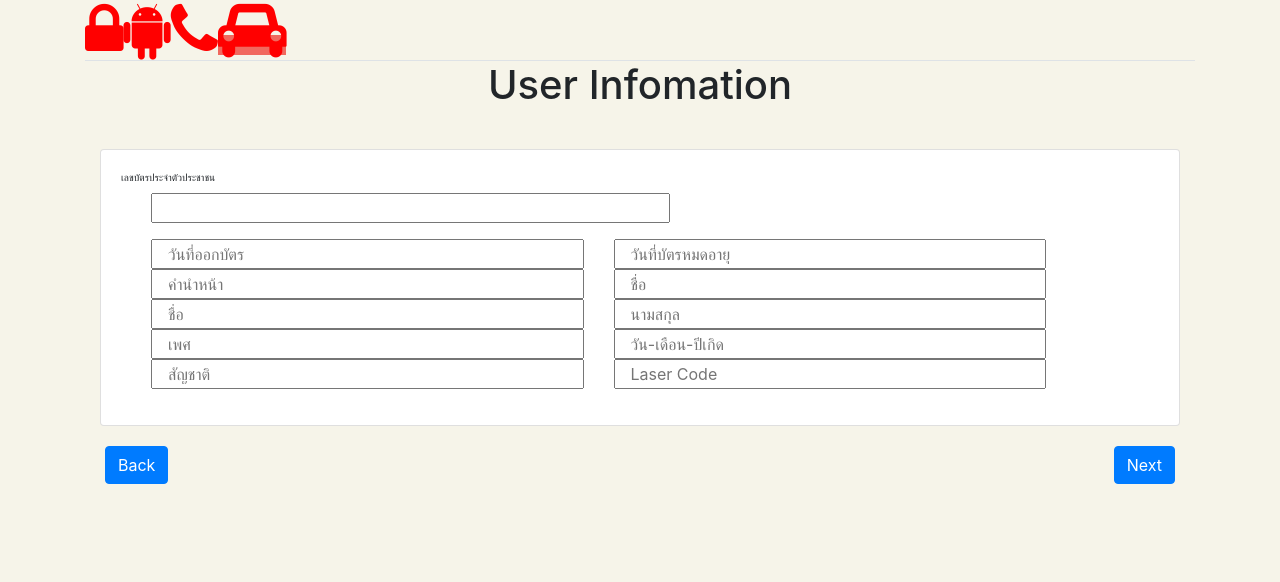
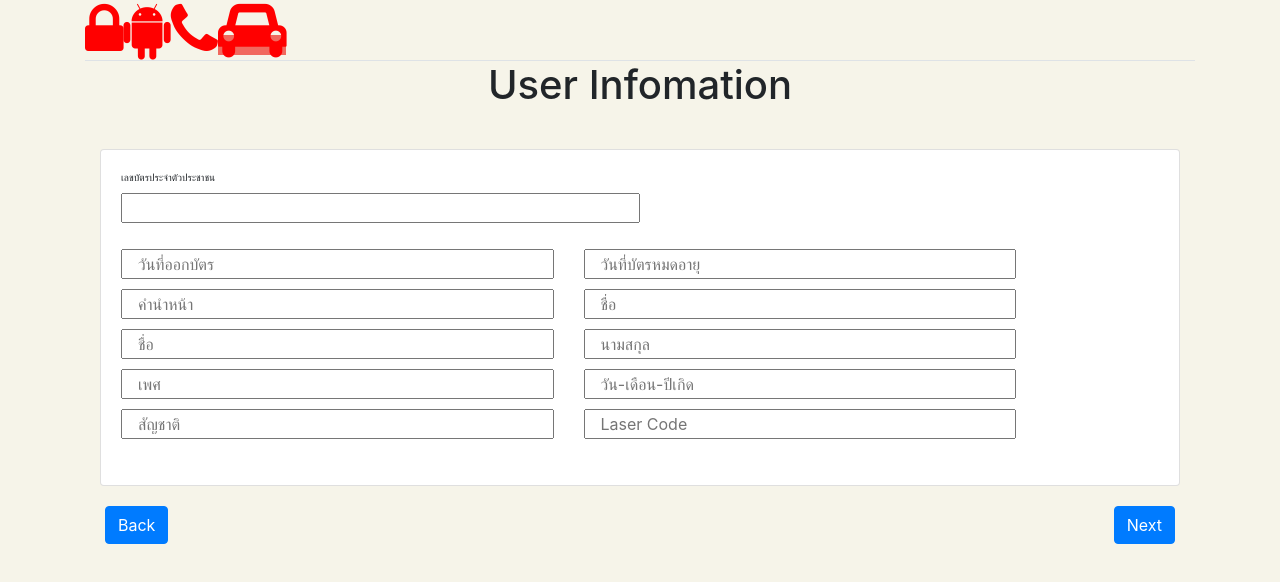
Before and after one commit to vorrawut/angular6-wizard-step, an Angular app: page /user-info in a window 1280 px wide. Shown: the top 582 px of the page. Built offline with nearby package versions, Linux system fonts and the light colour scheme.

Commit message:
change html of user-info

```diff
--- a/src/app/components/user-info/user-info.component.html
+++ b/src/app/components/user-info/user-info.component.html
@@ -5,20 +5,20 @@
       <form action="" class="form">
         <div class="form-group group-national-id">
           <label id="label-national-id" for="">เลขบัตรประจำตัวประชาชน</label>
-          <input id="input-national-id" class="col-sm-6" type="text">
+          <input id="input-national-id" class="col-sm-8 col-lg-6" type="text">
         </div>
 
         <div class="form-group">
-          <input class="col-sm-6 col-lg-5" type="text" placeholder="วันที่ออกบัตร">
-          <input class="col-sm-6 col-lg-5" type="text" placeholder="วันที่บัตรหมดอายุ">
-          <input class="col-sm-6 col-lg-5" type="text" placeholder="คำนำหน้า">
-          <input class="col-sm-6 col-lg-5" type="text" placeholder="ชื่อ">
-          <input id="input-national-id" class="col-sm-6 col-lg-5" type="text" placeholder="ชื่อ">
-          <input id="input-national-id" class="col-sm-6 col-lg-5" type="text" placeholder="นามสกุล">
-          <input id="input-national-id" class="col-sm-6 col-lg-5" type="text" placeholder="เพศ">
-          <input id="input-national-id" class="col-sm-6 col-lg-5" type="text" placeholder="วัน-เดือน-ปีเกิด">
-          <input id="input-national-id" class="col-sm-6 col-lg-5" type="text" placeholder="สัญชาติ">
-          <input id="input-national-id" class="col-sm-6 col-lg-5" type="text" placeholder="Laser Code">
+          <input class="col-sm-8 col-lg-5" type="text" placeholder="วันที่ออกบัตร">
+          <input class="col-sm-8 col-lg-5" type="text" placeholder="วันที่บัตรหมดอายุ">
+          <input class="col-sm-8 col-lg-5" type="text" placeholder="คำนำหน้า">
+          <input class="col-sm-8 col-lg-5" type="text" placeholder="ชื่อ">
+          <input id="input-national-id" class="col-sm-8 col-lg-5" type="text" placeholder="ชื่อ">
+          <input id="input-national-id" class="col-sm-8 col-lg-5" type="text" placeholder="นามสกุล">
+          <input id="input-national-id" class="col-sm-8 col-lg-5" type="text" placeholder="เพศ">
+          <input id="input-national-id" class="col-sm-8 col-lg-5" type="text" placeholder="วัน-เดือน-ปีเกิด">
+          <input id="input-national-id" class="col-sm-8 col-lg-5" type="text" placeholder="สัญชาติ">
+          <input id="input-national-id" class="col-sm-8 col-lg-5" type="text" placeholder="Laser Code">
         </div>
       </form>
     </div>
--- a/src/app/components/user-info/user-info.component.scss
+++ b/src/app/components/user-info/user-info.component.scss
@@ -1,4 +1,3 @@
-
 #label-national-id {
     font-size: 10px;
     display: block;
@@ -10,6 +9,7 @@
 
 .form-group {
     input {
-        margin-left: 30px;
+        margin-right: 30px;
+        margin-bottom: 10px;
     }
 }
```
